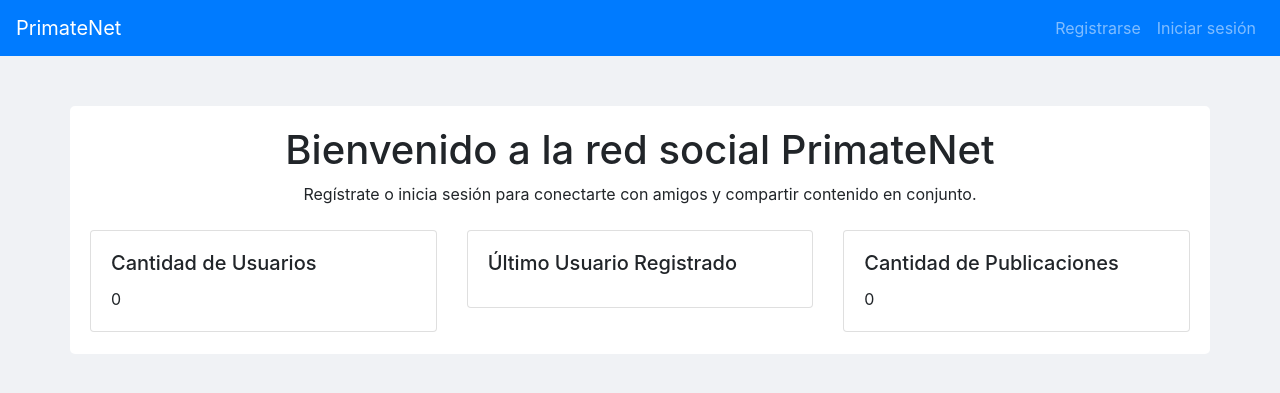
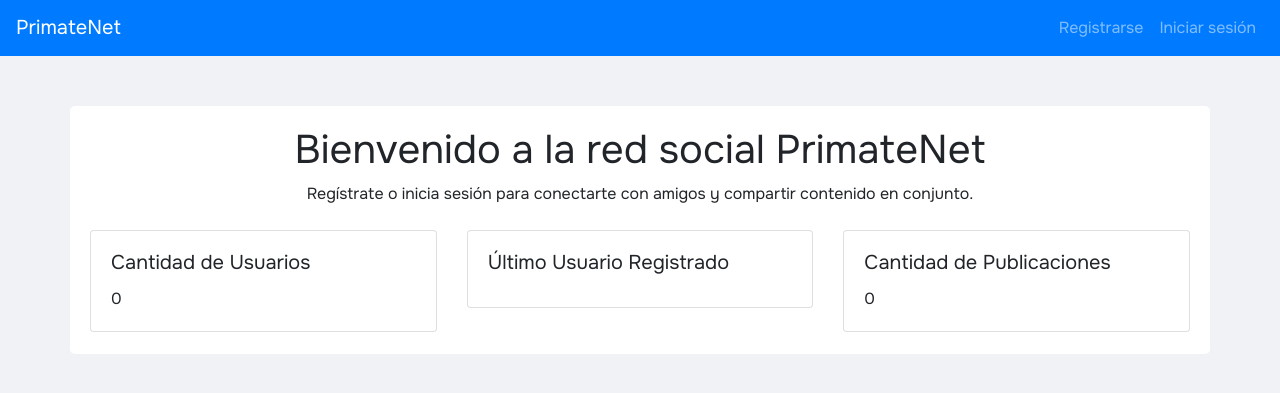
Before and after one commit to SimioDev/redPrimateNet, a PHP site: page / in a window 1280 px wide. Shown: the top 393 px of the page. Run offline with PHP 8.4, Linux system fonts and the light colour scheme; data that the repository does not hold is empty.

Commit message:
Ajustes requeridos para funcionamiento

```diff
--- /dev/null
+++ b/assets/css/style.css
@@ -0,0 +1,21 @@
+@font-face {
+    font-family: 'Onest-VariableFont_wght';
+    src: url('../fonts/Onest-VariableFont_wght.ttf') format("truetype");
+    font-weight: normal;
+    font-style: normal;
+}
+
+body {
+    font-family: 'Onest-VariableFont_wght';
+    background-color: #f0f2f5;
+}
+.container {
+    background-color: #fff;
+    margin-top: 50px;
+    padding: 20px;
+    border-radius: 5px;
+  }
+
+  .card {
+    margin-bottom: 2px;
+  }
--- a/index.php
+++ b/index.php
@@ -38,23 +38,7 @@
   <meta name="viewport" content="width=device-width, initial-scale=1, shrink-to-fit=no">
   <title>PrimateNet</title>
   <link rel="stylesheet" href="https://stackpath.bootstrapcdn.com/bootstrap/4.5.0/css/bootstrap.min.css">
-
-  <style>
-      body {
-        background-color: #f0f2f5;
-      }
-
-      .container {
-        background-color: #fff;
-        margin-top: 50px;
-        padding: 20px;
-        border-radius: 5px;
-      }
-
-      .card {
-        margin-bottom: 2px;
-      }
-  </style>
+  <link rel="stylesheet" href="./assets/css/style.css">
 
 </head>
 <body>
--- a/src/LikeController.php
+++ b/src/LikeController.php
@@ -2,11 +2,11 @@
 session_start();
 
 if (!isset($_SESSION["usuario"])) {
-  header("Location: login.php");
+  header("Location: LoginController.php");
   exit();
 }
 
-include 'conexion.php';
+include '../models/Conexion.php';
 
 if ($_SERVER["REQUEST_METHOD"] == "POST") {
   $publicacion_id = $_POST["publicacion_id"];
@@ -28,6 +28,6 @@ if ($_SERVER["REQUEST_METHOD"] == "POST") {
 }
 
 // Redireccionar de vuelta a la página de panel.php después de dar "me gusta" o eliminar "me gusta"
-header("Location: panel.php");
+header("Location: ../views/panel.php");
 exit();
 ?>
--- a/src/LoginController.php
+++ b/src/LoginController.php
@@ -8,17 +8,15 @@
   <title>Iniciar Sesión</title>
   <link rel="stylesheet" href="https://stackpath.bootstrapcdn.com/bootstrap/4.5.0/css/bootstrap.min.css">
   <style>
-    /* Estilos personalizados */
     body {
       background-color: #f0f2f5;
     }
-
     .container {
       background-color: #fff;
       margin-top: 50px;
       padding: 20px;
       border-radius: 5px;
-      max-width: 400px; /* Ajusta el ancho máximo del contenedor */
+      max-width: 400px;
     }
 
     .form-control {
```
Also changed, not shown: src/InformacionUsuarioController.php (+6 -6 lines), assets/fonts/Onest-VariableFont_wght.ttf (added), assets/images/sa-mp-681.png (added).
